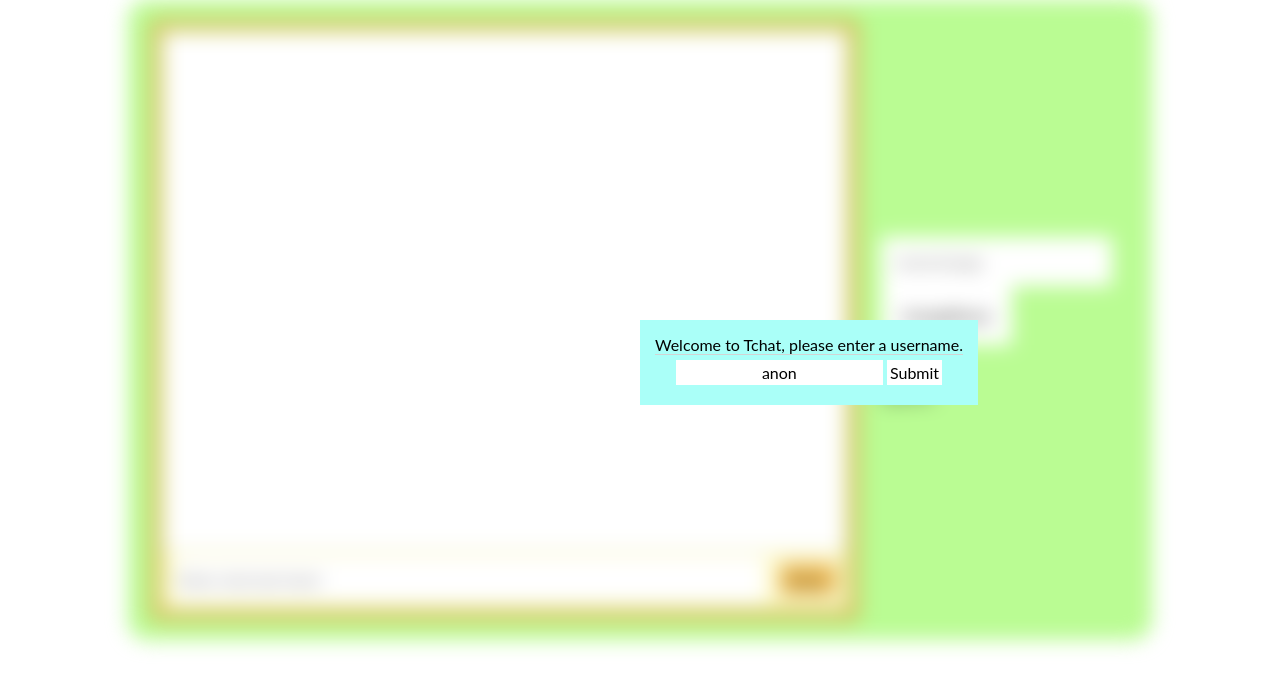
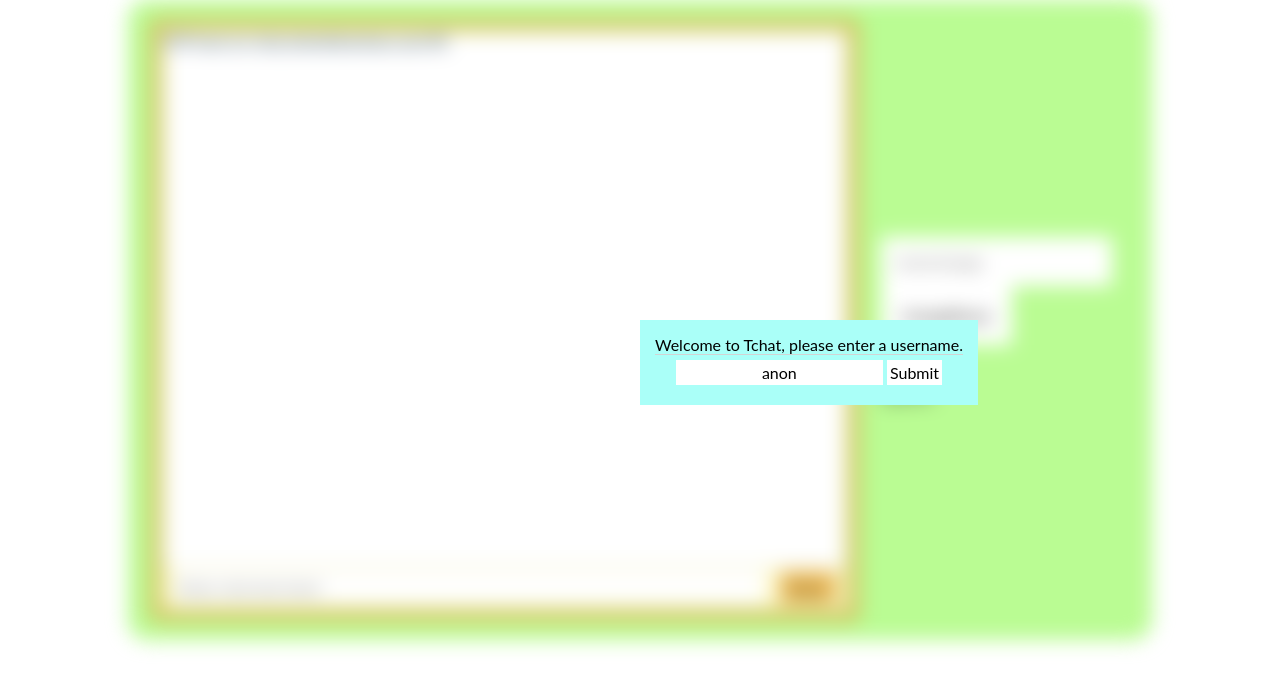
Before and after one commit to snorkleboy/tchat, a website built with webpack: page public/index.html in a window 1280 px wide. Shown: the top 690 px of the page. Built offline with nearby package versions, Linux system fonts and the light colour scheme.

Commit message:
added tcp port name onto index page

```diff
--- a/public/index.html
+++ b/public/index.html
@@ -28,6 +28,7 @@
     <main id='appholder' class='appholder blur'>
 
         <div class='messageholder'>
+            <h1>TCP host on chat.artemkharshan.com:90</h1>
                 <div class='messages' id='messages'>
                     <ul class='messageBox' id='messageBox'>
 
```
